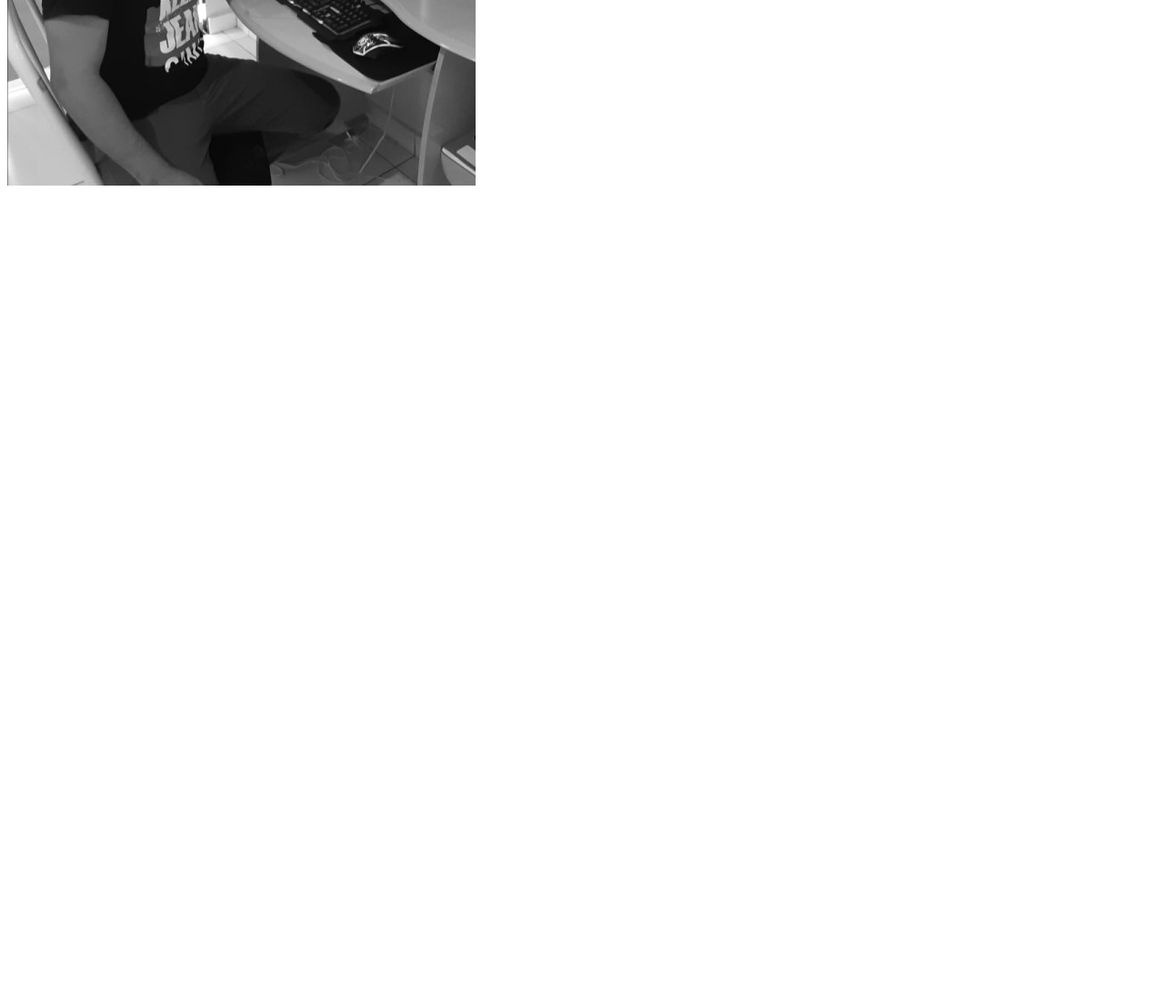
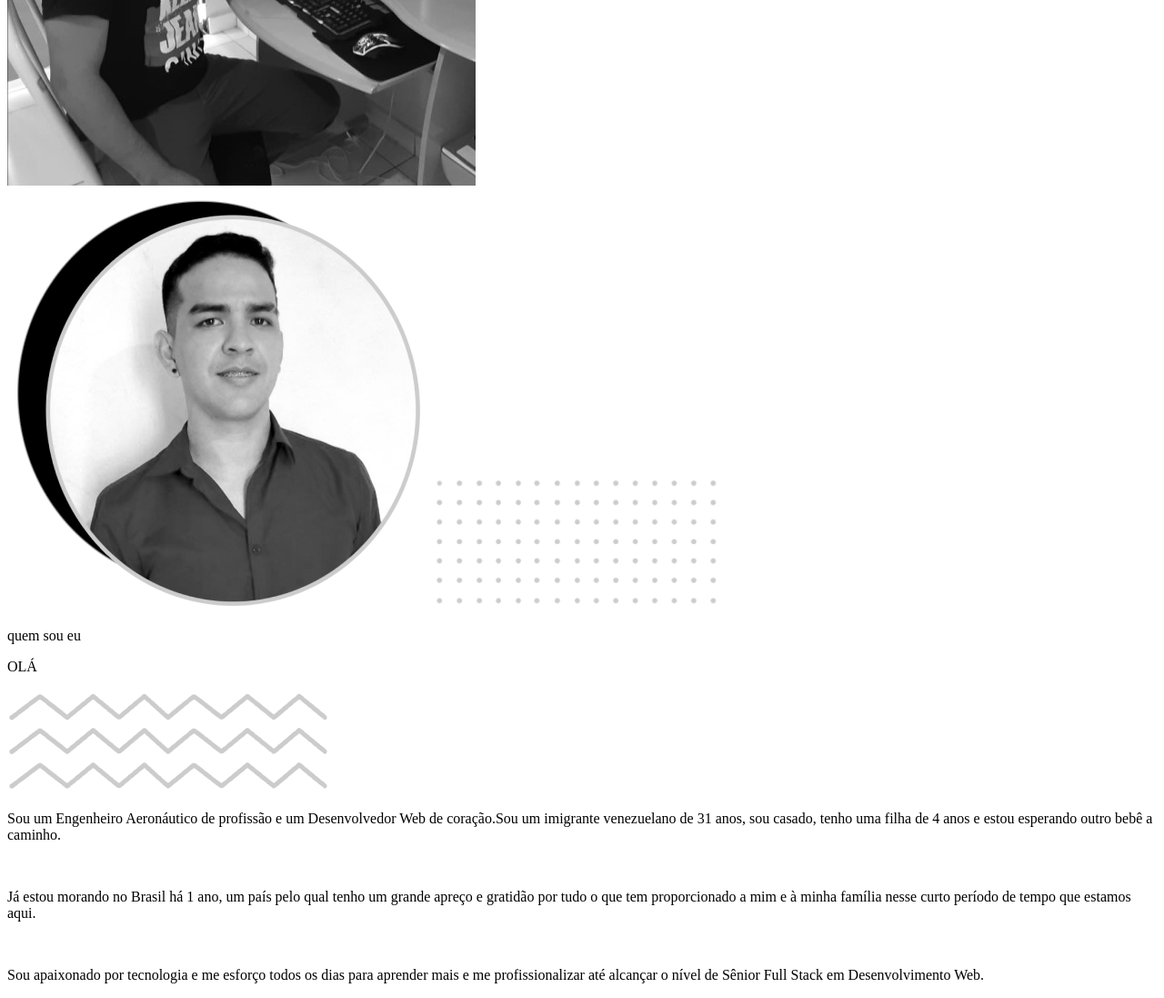
Before and after one commit to JeanM-Pro/jean-centeno-portfolio-toti, a plain HTML site: page index.html in a window 1280 px wide. Shown: the part 500-1597 px from the top of the page at 91% size. Before the commit the page ends 800 px from the top, so only its background shows below. Drawn offline with Linux system fonts and the light colour scheme.

Commit message:
feat(index.html): a seção sobre mim foi finalizada

```diff
--- a/index.html
+++ b/index.html
@@ -11,7 +11,7 @@
         <h3>Portfolio</h3>
         <nav>
           <a href="#inicio">Início</a>
-          <a href="">Sobre mim</a>
+          <a href="#sobre-mim">Sobre mim</a>
           <a href="">Estudos</a>
           <a href="">Projetos</a>
           <a href="">Contato</a>
@@ -34,5 +34,42 @@
         />
       </div>
     </section>
+    <section id="sobre-mim">
+      <div>
+        <img
+          src="images/eu2.png"
+          alt="Jean Centeno em uma imagem em formato circular."
+        />
+        <img src="images/puntitos1.png" alt="Imagem decorativa de pontinhos." />
+      </div>
+      <div>
+        <div>
+          <div>
+            <p>quem sou eu</p>
+            <p>OLÁ</p>
+          </div>
+          <img src="images/rayitas.png" alt="Imagem de linhas decorativas" />
+        </div>
+        <div>
+          <p>
+            Sou um Engenheiro Aeronáutico de profissão e um Desenvolvedor Web de
+            coração.Sou um imigrante venezuelano de 31 anos, sou casado, tenho
+            uma filha de 4 anos e estou esperando outro bebê a caminho.
+          </p>
+          <br />
+          <p>
+            Já estou morando no Brasil há 1 ano, um país pelo qual tenho um
+            grande apreço e gratidão por tudo o que tem proporcionado a mim e à
+            minha família nesse curto período de tempo que estamos aqui.
+          </p>
+          <br />
+          <p>
+            Sou apaixonado por tecnologia e me esforço todos os dias para
+            aprender mais e me profissionalizar até alcançar o nível de Sênior
+            Full Stack em Desenvolvimento Web.
+          </p>
+        </div>
+      </div>
+    </section>
   </body>
 </html>
```
Also changed, not shown: images/eu2.png (added), images/puntitos1.png (added), images/rayitas.png (added).
